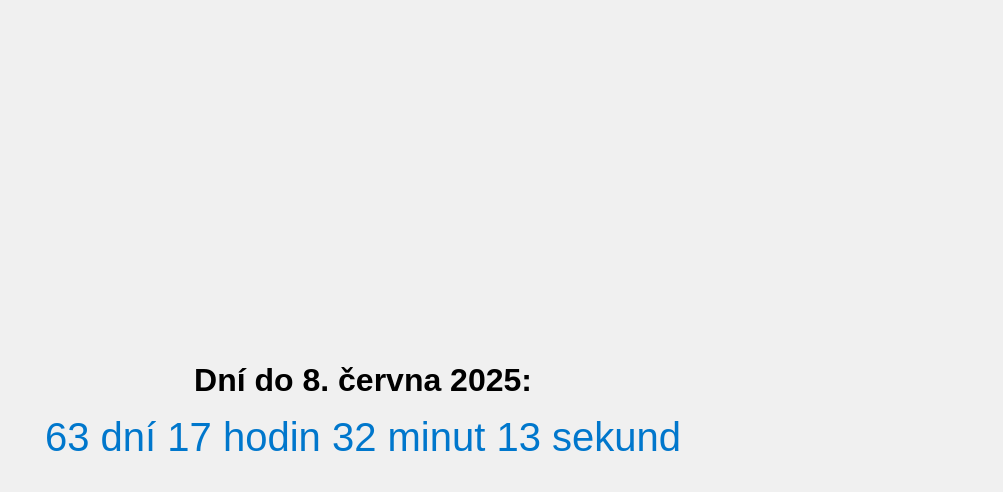
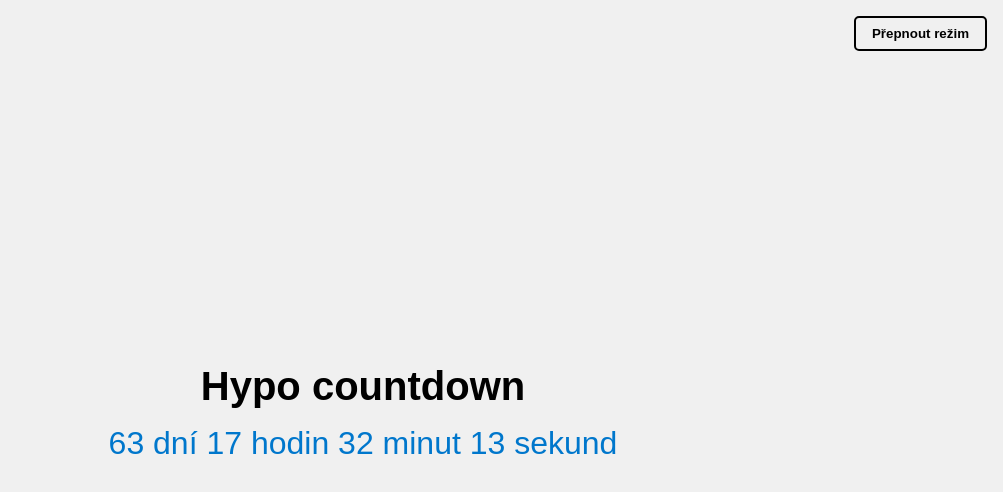
Before and after one commit to romanski6874/countdown, a plain HTML site: page Index.html in a window 1280 px wide. Shown: the whole page, without its empty margins (277-1280 px from the left). Drawn offline with Linux system fonts and the light colour scheme.

Commit message:
Update Index.html
Změna titulku, přepínač stylu

```diff
--- a/Index.html
+++ b/Index.html
@@ -3,31 +3,78 @@
 <head>
   <meta charset="UTF-8" />
   <meta name="viewport" content="width=device-width, initial-scale=1.0" />
-  <title>Odpočet do 8. 6. 2025</title>
+  <title>Hypo countdown</title>
   <style>
+    :root {
+      --bg-color-light: #f0f0f0;
+      --text-color-light: #000;
+      --countdown-color-light: #0077cc;
+
+      --bg-color-dark: #121212;
+      --text-color-dark: #fff;
+      --countdown-color-dark: #00c3ff;
+    }
+
     body {
       font-family: Arial, sans-serif;
       text-align: center;
       margin: 0;
       padding: 0;
-      background-color: #f0f0f0;
       display: flex;
       flex-direction: column;
       justify-content: center;
       height: 100vh;
+      transition: background-color 0.3s, color 0.3s;
     }
+
+    body.light {
+      background-color: var(--bg-color-light);
+      color: var(--text-color-light);
+    }
+
+    body.dark {
+      background-color: var(--bg-color-dark);
+      color: var(--text-color-dark);
+    }
+
     h1 {
-      font-size: 2rem;
+      font-size: 2.5rem;
       margin-bottom: 1rem;
     }
+
     #countdown {
-      font-size: 2.5rem;
-      color: #0077cc;
+      font-size: 2rem;
+    }
+
+    .light #countdown {
+      color: var(--countdown-color-light);
+    }
+
+    .dark #countdown {
+      color: var(--countdown-color-dark);
+    }
+
+    #toggle-theme {
+      position: absolute;
+      top: 1rem;
+      right: 1rem;
+      background: none;
+      border: 2px solid currentColor;
+      padding: 0.5rem 1rem;
+      border-radius: 5px;
+      cursor: pointer;
+      font-weight: bold;
+      transition: background-color 0.3s;
+    }
+
+    #toggle-theme:hover {
+      background-color: rgba(255, 255, 255, 0.1);
     }
   </style>
 </head>
 <body>
-  <h1>Dní do 8. června 2025:</h1>
+  <button id="toggle-theme">Přepnout režim</button>
+  <h1>Hypo countdown</h1>
   <div id="countdown"></div>
 
   <script>
@@ -51,6 +98,22 @@
         `${days} dní ${hours} hodin ${minutes} minut ${seconds} sekund`;
     }
 
+    function setTheme(theme) {
+      document.body.className = theme;
+      localStorage.setItem("theme", theme);
+    }
+
+    function toggleTheme() {
+      const current = document.body.classList.contains("dark") ? "dark" : "light";
+      const next = current === "dark" ? "light" : "dark";
+      setTheme(next);
+    }
+
+    // Inicializace
+    const savedTheme = localStorage.getItem("theme") || "light";
+    setTheme(savedTheme);
+
+    document.getElementById("toggle-theme").addEventListener("click", toggleTheme);
     updateCountdown();
     setInterval(updateCountdown, 1000);
   </script>
```
